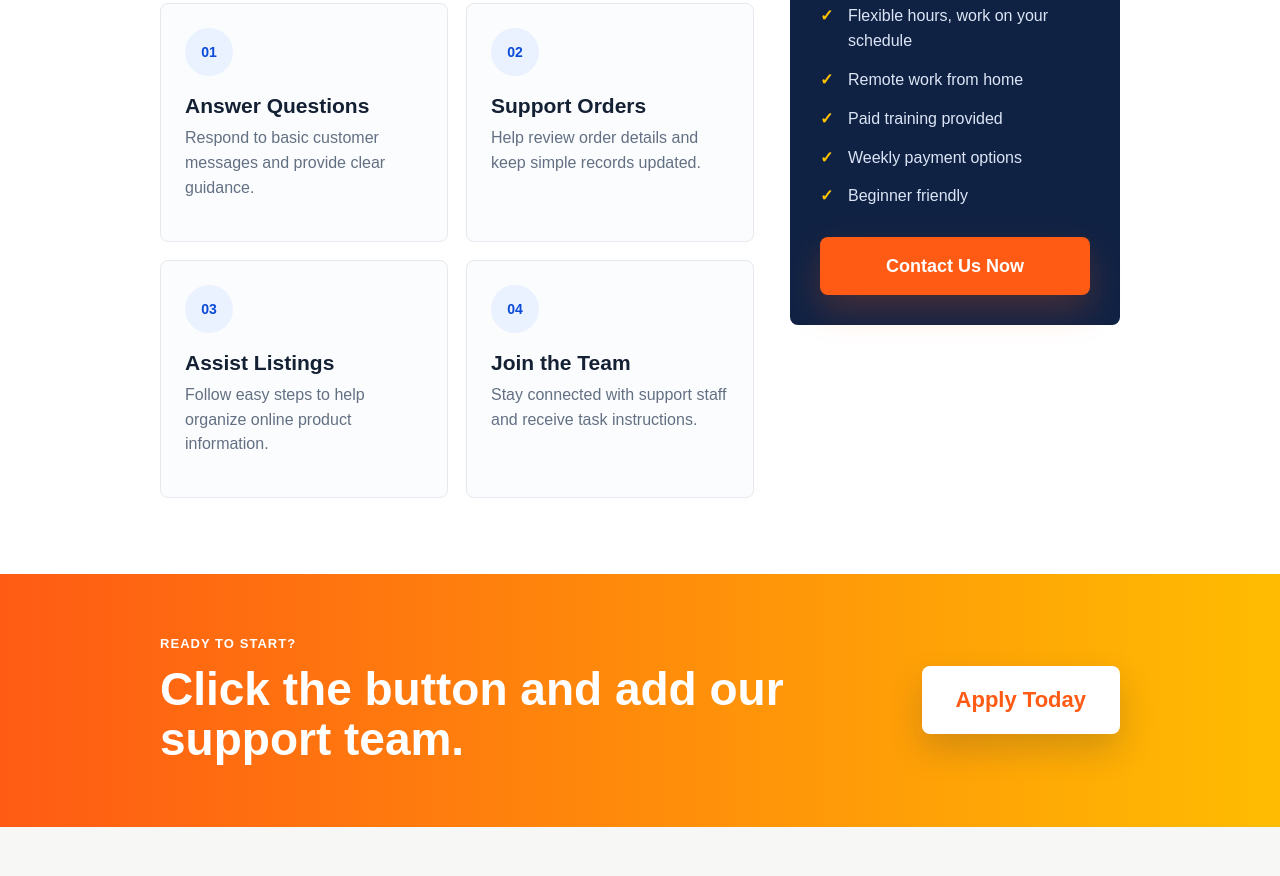
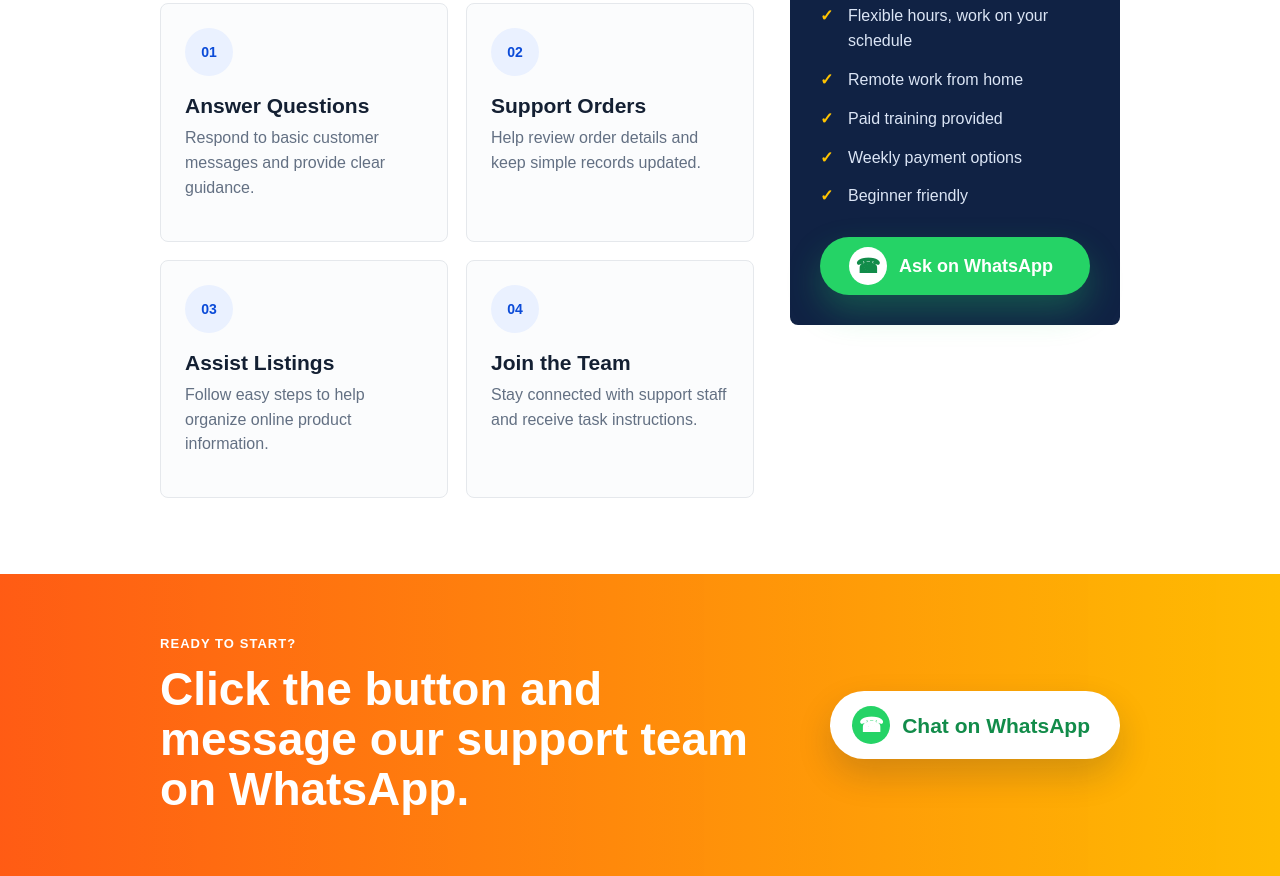
Before and after one commit to 1551409/part-time-landing-page, a plain HTML site: page index.html in a window 1280 px wide. Shown: the part 1306-2182 px from the top of the page. Before the commit the page ends 2133 px from the top, so only its background shows below. Drawn offline with Linux system fonts and the light colour scheme.

Commit message:
Update CTA buttons to WhatsApp style

```diff
--- a/index.html
+++ b/index.html
@@ -29,8 +29,9 @@
               provided, and no previous experience required.
             </p>
 
-            <a class="cta-button js-contact-link" href="#" data-placeholder-link data-i18n="applyCta">
-              Apply Today
+            <a class="cta-button whatsapp-button js-contact-link" href="#" data-placeholder-link>
+              <span class="whatsapp-icon" aria-hidden="true">☎</span>
+              <span data-i18n="applyCta">Chat on WhatsApp</span>
             </a>
           </div>
         </div>
@@ -74,21 +75,23 @@
               <li data-i18n="highlightFour">Weekly payment options</li>
               <li data-i18n="highlightFive">Beginner friendly</li>
             </ul>
-            <a class="cta-button cta-button-wide js-contact-link" href="#" data-placeholder-link data-i18n="contactCta">
-              Contact Us Now
+            <a class="cta-button cta-button-wide whatsapp-button js-contact-link" href="#" data-placeholder-link>
+              <span class="whatsapp-icon" aria-hidden="true">☎</span>
+              <span data-i18n="contactCta">Ask on WhatsApp</span>
             </a>
           </aside>
         </div>
       </section>
 
-      <section class="final-cta" aria-label="Apply" data-i18n-aria-label="applyAria">
+      <section class="final-cta" aria-label="Contact on WhatsApp" data-i18n-aria-label="applyAria">
         <div class="content-wrap final-cta-inner">
           <div>
             <p class="section-kicker" data-i18n="finalKicker">Ready to Start?</p>
-            <h2 data-i18n="finalTitle">Click the button and add our support team.</h2>
+            <h2 data-i18n="finalTitle">Click the button and message our support team on WhatsApp.</h2>
           </div>
-          <a class="cta-button js-contact-link" href="#" data-placeholder-link data-i18n="applyCta">
-            Apply Today
+          <a class="cta-button whatsapp-button js-contact-link" href="#" data-placeholder-link>
+            <span class="whatsapp-icon" aria-hidden="true">☎</span>
+            <span data-i18n="applyCta">Chat on WhatsApp</span>
           </a>
         </div>
       </section>
@@ -125,7 +128,7 @@
           heroTitle: "Welcome! Thanks for your interest in working with us",
           heroIntro:
             "We are looking for motivated people to help with simple online support, order assistance, and customer communication. Flexible schedule, training provided, and no previous experience required.",
-          applyCta: "Apply Today",
+          applyCta: "Chat on WhatsApp",
           detailsAria: "Job details",
           tasksKicker: "What You Will Do",
           tasksTitle: "Simple tasks you can handle from home",
@@ -143,10 +146,10 @@
           highlightThree: "Paid training provided",
           highlightFour: "Weekly payment options",
           highlightFive: "Beginner friendly",
-          contactCta: "Contact Us Now",
-          applyAria: "Apply",
+          contactCta: "Ask on WhatsApp",
+          applyAria: "Contact on WhatsApp",
           finalKicker: "Ready to Start?",
-          finalTitle: "Click the button and add our support team.",
+          finalTitle: "Click the button and message our support team on WhatsApp.",
         },
         "es-419": {
           pageTitle: "Solicitud de trabajo remoto de medio tiempo",
@@ -157,7 +160,7 @@
           heroTitle: "¡Bienvenido! Gracias por tu interés en trabajar con nosotros",
           heroIntro:
             "Buscamos personas motivadas para ayudar con soporte en línea, asistencia con pedidos y comunicación con clientes. Horarios flexibles, capacitación incluida y no necesitas experiencia previa.",
-          applyCta: "Postúlate hoy",
+          applyCta: "Escríbenos por WhatsApp",
           detailsAria: "Detalles del trabajo",
           tasksKicker: "Lo que harás",
           tasksTitle: "Tareas sencillas que puedes hacer desde casa",
@@ -175,10 +178,10 @@
           highlightThree: "Capacitación pagada incluida",
           highlightFour: "Opciones de pago semanal",
           highlightFive: "Apto para principiantes",
-          contactCta: "Contáctanos ahora",
-          applyAria: "Postularse",
+          contactCta: "Consulta por WhatsApp",
+          applyAria: "Contactar por WhatsApp",
           finalKicker: "¿Listo para empezar?",
-          finalTitle: "Haz clic en el botón y agrega a nuestro equipo de soporte.",
+          finalTitle: "Haz clic en el botón y escríbenos por WhatsApp.",
         },
         "es-AR": {
           pageTitle: "Solicitud para trabajo remoto part-time",
@@ -189,7 +192,7 @@
           heroTitle: "¡Bienvenido! Gracias por tu interés en trabajar con nosotros",
           heroIntro:
             "Buscamos personas con ganas de ayudar en soporte online, asistencia con pedidos y comunicación con clientes. Horarios flexibles, capacitación incluida y no necesitás experiencia previa.",
-          applyCta: "Postuláte hoy",
+          applyCta: "Escribinos por WhatsApp",
           detailsAria: "Detalles del trabajo",
           tasksKicker: "Lo que vas a hacer",
           tasksTitle: "Tareas simples que podés hacer desde casa",
@@ -207,10 +210,10 @@
           highlightThree: "Capacitación paga incluida",
           highlightFour: "Opciones de pago semanal",
           highlightFive: "Apto para principiantes",
-          contactCta: "Contactanos ahora",
-          applyAria: "Postularse",
+          contactCta: "Consultá por WhatsApp",
+          applyAria: "Contactar por WhatsApp",
           finalKicker: "¿Listo para empezar?",
-          finalTitle: "Hacé clic en el botón y agregá a nuestro equipo de soporte.",
+          finalTitle: "Hacé clic en el botón y escribinos por WhatsApp.",
         },
       };
       const copy = translations[pageLanguage];
@@ -244,7 +247,7 @@
         link.addEventListener("click", () => {
           if (window.fbq) {
             window.fbq("track", "Lead", {
-              content_name: "part_time_landing_page_cta",
+              content_name: "part_time_landing_page_whatsapp_cta",
               language: pageLanguage,
             });
           }
--- a/styles.css
+++ b/styles.css
@@ -4,10 +4,11 @@
   --ink: #142033;
   --muted: #637083;
   --orange: #ff5b14;
-  --orange-deep: #e94b0c;
   --yellow: #ffc400;
   --blue: #0b4bd8;
   --green: #24a66a;
+  --whatsapp: #25d366;
+  --whatsapp-deep: #128c4a;
   --line: #e5e8ec;
 }
 
@@ -120,14 +121,15 @@ h1 {
   min-height: 68px;
   align-items: center;
   justify-content: center;
-  border-radius: 8px;
-  padding: 0 34px;
-  background: var(--orange);
+  gap: 12px;
+  border-radius: 999px;
+  padding: 0 30px 0 22px;
+  background: var(--whatsapp);
   color: #ffffff;
-  font-size: 22px;
+  font-size: 21px;
   font-weight: 900;
   line-height: 1;
-  box-shadow: 0 16px 34px rgba(255, 91, 20, 0.22);
+  box-shadow: 0 16px 34px rgba(37, 211, 102, 0.28);
   transition:
     transform 160ms ease,
     background 160ms ease,
@@ -136,8 +138,21 @@ h1 {
 
 .cta-button:hover {
   transform: translateY(-2px);
-  background: var(--orange-deep);
-  box-shadow: 0 20px 40px rgba(255, 91, 20, 0.3);
+  background: var(--whatsapp-deep);
+  box-shadow: 0 20px 40px rgba(37, 211, 102, 0.34);
+}
+
+.whatsapp-icon {
+  display: grid;
+  width: 38px;
+  height: 38px;
+  flex: 0 0 auto;
+  place-items: center;
+  border-radius: 50%;
+  background: #ffffff;
+  color: var(--whatsapp-deep);
+  font-size: 20px;
+  font-weight: 900;
 }
 
 .details {
@@ -231,7 +246,7 @@ h1 {
   left: 0;
   color: var(--yellow);
   font-weight: 900;
-  content: "✓";
+  content: "\2713";
 }
 
 .cta-button-wide {
@@ -267,8 +282,13 @@ h1 {
 .final-cta .cta-button {
   flex: 0 0 auto;
   background: #ffffff;
-  color: var(--orange);
+  color: var(--whatsapp-deep);
   box-shadow: 0 16px 34px rgba(18, 32, 51, 0.18);
+}
+
+.final-cta .whatsapp-icon {
+  background: var(--whatsapp);
+  color: #ffffff;
 }
 
 @media (max-width: 820px) {
@@ -341,8 +361,8 @@ h1 {
   .cta-button {
     width: 100%;
     min-height: 60px;
-    padding: 0 20px;
-    font-size: 19px;
+    padding: 0 18px;
+    font-size: 18px;
   }
 
   .details {
```
